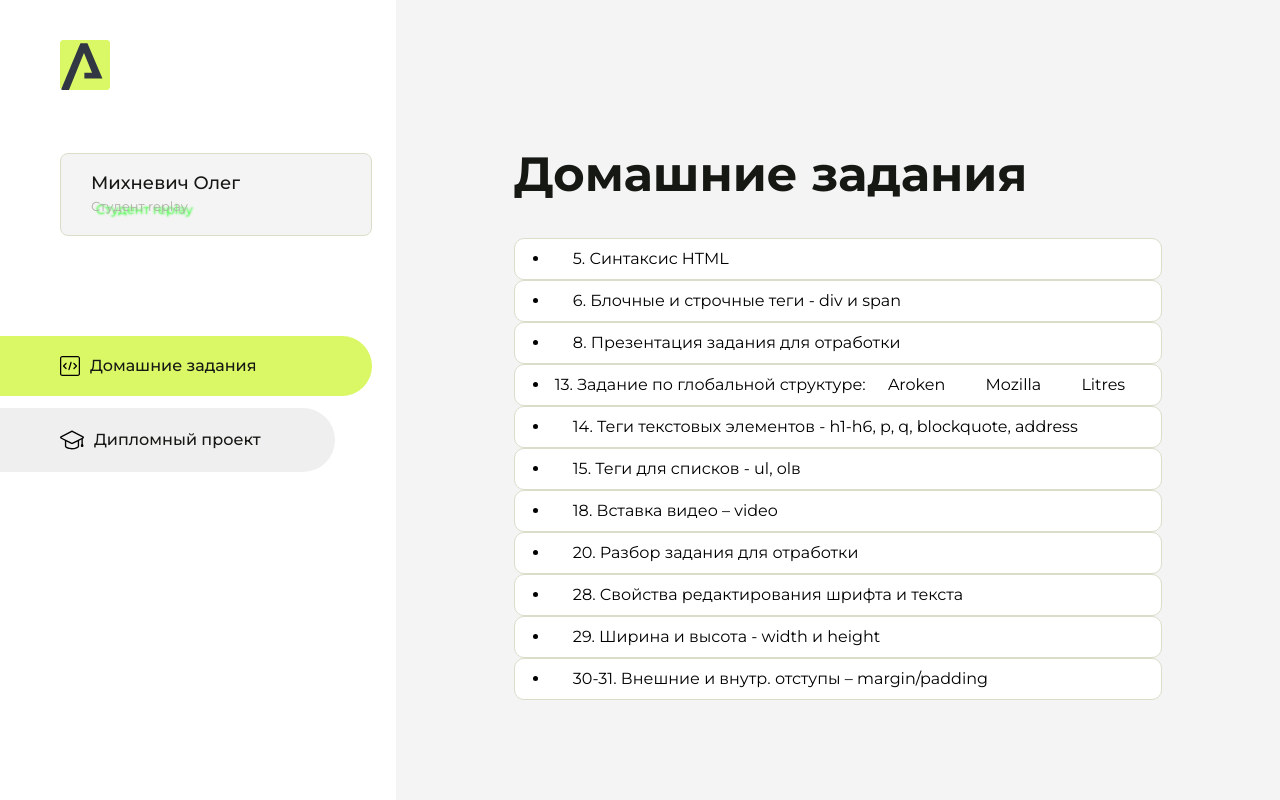
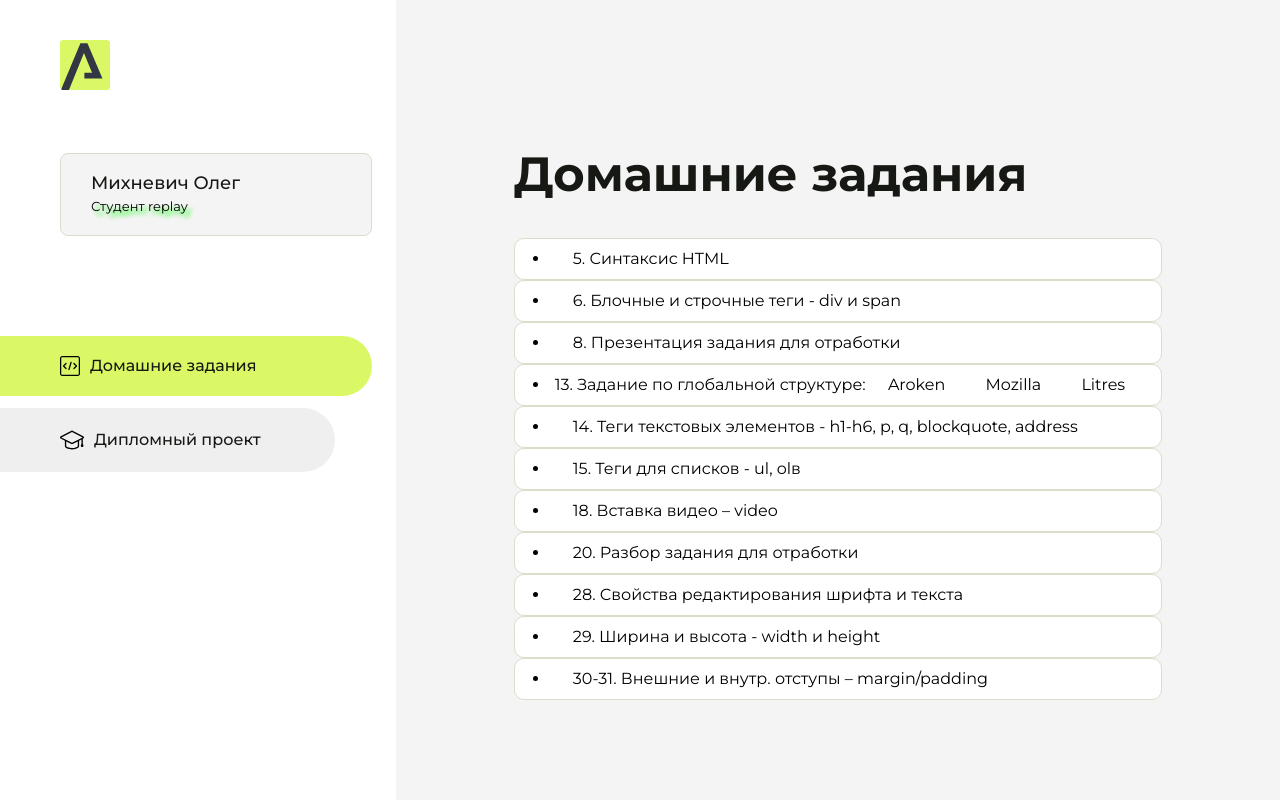
Before and after one commit to Olezhka87/HomeWork-2, a PHP site: page / in a window 1280 px wide. Run offline with PHP 8.4, Linux system fonts and the light colour scheme.

Commit message:
Update style.css

```diff
--- a/src/style.css
+++ b/src/style.css
@@ -94,11 +94,11 @@ body.overflow {
 }
 
 .sidebar__text {
-    color: #AFB1A7;
+    color: #000000;
     font-size: 13px;
     font-weight: 400;
     line-height: 130%; /* 16.9px */
-    text-shadow: 5px 3px 2px #00FF00;
+    text-shadow: 4px 4px 4px #00FF00;
 }
 
 .sidebar__item {
```
